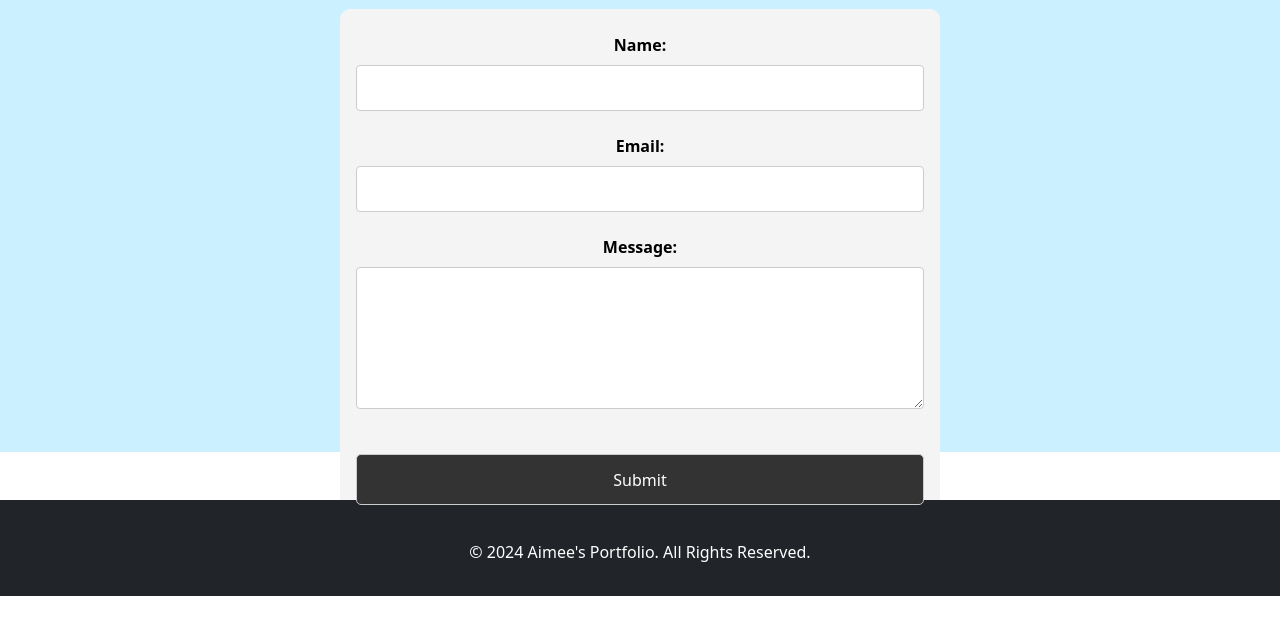
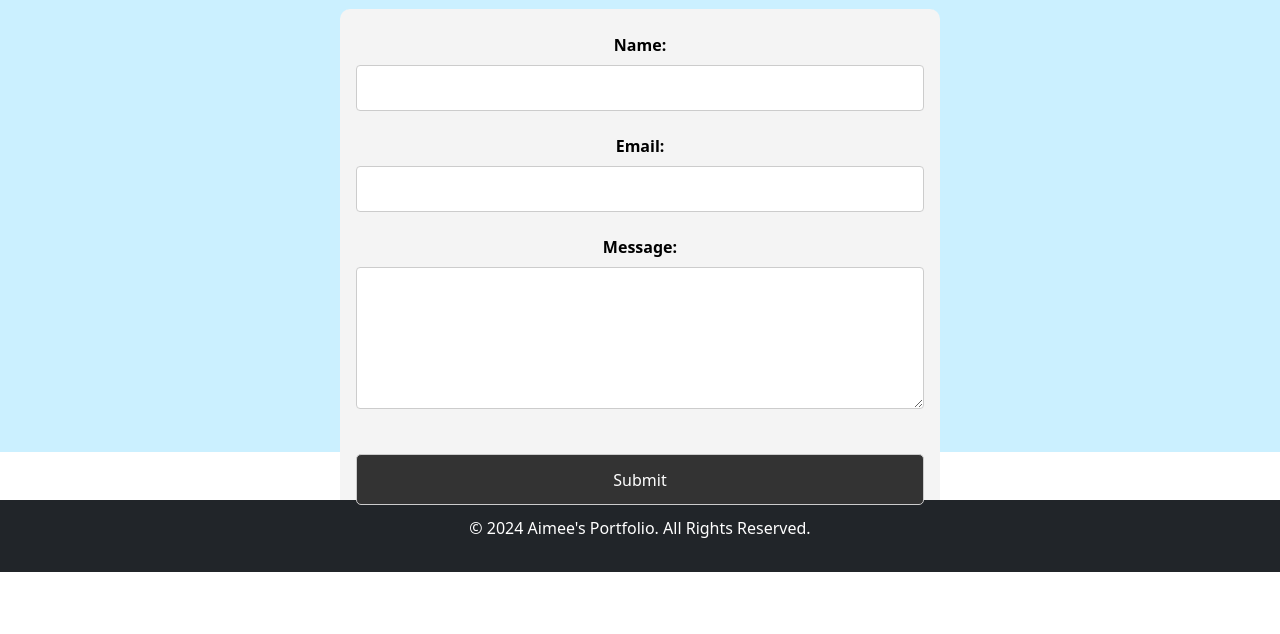
Before and after one commit to akorante/aimee-portfolio, a plain HTML site: page contact.html in a window 1280 px wide. Shown: the part 164-798 px from the top of the page. Drawn offline with nearby package versions, Linux system fonts and the light colour scheme.

Commit message:
Update contact.html

```diff
--- a/contact.html
+++ b/contact.html
@@ -48,9 +48,8 @@
             </form>
         </div>
 
-    <div>
+    </div>
     <footer class="bg-dark text-white text-center container-fluid">
-         <br>
         <p>&copy; 2024 Aimee's Portfolio. All Rights Reserved.</p>
     </footer>
 
```
